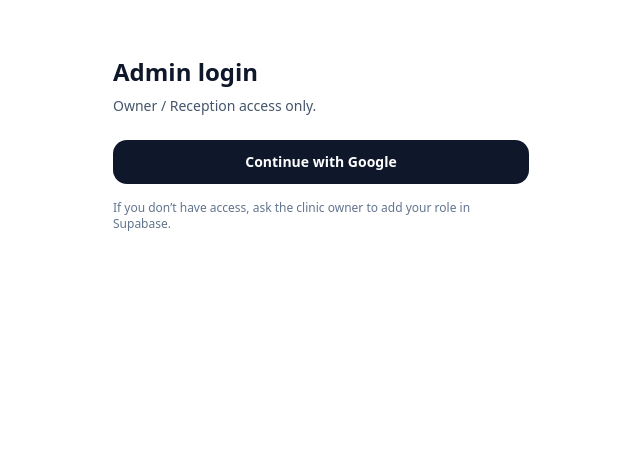
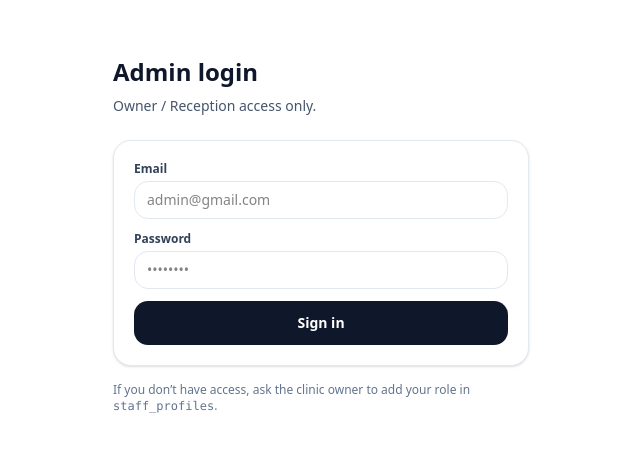
Before and after one commit to A-cube6/clinic-gpt, a Next.js app: page /admin/login in a window 1280 px wide. Shown: the top 452 px of the page, without its empty margins (319-959 px from the left). Built offline with nearby package versions, Linux system fonts and the light colour scheme; no server answers.

Commit message:
login and pswrd page

```diff
--- a/app/admin/login/AdminLoginClient.tsx
+++ b/app/admin/login/AdminLoginClient.tsx
@@ -1,27 +1,36 @@
 "use client";
 
-import { createClient } from "@supabase/supabase-js";
-import { useSearchParams } from "next/navigation";
-
-const supabase = createClient(
-  process.env.NEXT_PUBLIC_SUPABASE_URL!,
-  process.env.NEXT_PUBLIC_SUPABASE_ANON_KEY!
-);
+import React, { useMemo, useState } from "react";
+import { useRouter, useSearchParams } from "next/navigation";
+import { createSupabaseBrowserClient } from "@/lib/supabase/browser";
 
 export default function AdminLoginClient() {
+  const supabase = useMemo(() => createSupabaseBrowserClient(), []);
+  const router = useRouter();
   const sp = useSearchParams();
+
   const nextPath = sp.get("next") || "/admin";
 
-  const signInWithGoogle = async () => {
-    const origin = window.location.origin;
+  const [email, setEmail] = useState("");
+  const [password, setPassword] = useState("");
+  const [msg, setMsg] = useState<string | null>(null);
+  const [loading, setLoading] = useState(false);
 
-    await supabase.auth.signInWithOAuth({
-      provider: "google",
-      options: {
-        // After auth, our /auth/callback handler should redirect to `next`
-        redirectTo: `${origin}/auth/callback?next=${encodeURIComponent(nextPath)}`,
-      },
-    });
+  const signIn = async (e: React.FormEvent) => {
+    e.preventDefault();
+    setLoading(true);
+    setMsg(null);
+
+    const { error } = await supabase.auth.signInWithPassword({ email, password });
+
+    setLoading(false);
+
+    if (error) {
+      setMsg(error.message);
+      return;
+    }
+
+    router.push(nextPath);
   };
 
   return (
@@ -29,15 +38,47 @@ export default function AdminLoginClient() {
       <h1 className="text-2xl font-bold text-slate-900">Admin login</h1>
       <p className="mt-2 text-sm text-slate-600">Owner / Reception access only.</p>
 
-      <button
-        onClick={signInWithGoogle}
-        className="mt-6 w-full rounded-xl bg-slate-900 px-4 py-3 text-sm font-semibold text-white hover:bg-slate-800"
+      <form
+        onSubmit={signIn}
+        className="mt-6 space-y-3 rounded-2xl border border-slate-200 bg-white p-5 shadow-sm"
       >
-        Continue with Google
-      </button>
+        <label className="block">
+          <div className="mb-1 text-xs font-semibold text-slate-700">Email</div>
+          <input
+            type="email"
+            className="w-full rounded-xl border border-slate-200 px-3 py-2 text-sm outline-none focus:ring-2 focus:ring-teal-200"
+            value={email}
+            onChange={(e) => setEmail(e.target.value)}
+            placeholder="admin@gmail.com"
+            required
+          />
+        </label>
+
+        <label className="block">
+          <div className="mb-1 text-xs font-semibold text-slate-700">Password</div>
+          <input
+            type="password"
+            className="w-full rounded-xl border border-slate-200 px-3 py-2 text-sm outline-none focus:ring-2 focus:ring-teal-200"
+            value={password}
+            onChange={(e) => setPassword(e.target.value)}
+            placeholder="••••••••"
+            required
+          />
+        </label>
+
+        <button
+          type="submit"
+          disabled={loading}
+          className="w-full rounded-xl bg-slate-900 px-4 py-3 text-sm font-semibold text-white hover:bg-slate-800 disabled:opacity-60"
+        >
+          {loading ? "Signing in..." : "Sign in"}
+        </button>
+
+        {msg ? <div className="text-sm text-red-600">{msg}</div> : null}
+      </form>
 
       <p className="mt-4 text-xs text-slate-500">
-        If you don’t have access, ask the clinic owner to add your role in Supabase.
+        If you don’t have access, ask the clinic owner to add your role in <code>staff_profiles</code>.
       </p>
     </main>
   );
--- /dev/null
+++ b/app/reset-password/page.tsx
@@ -0,0 +1,84 @@
+"use client";
+
+import { useEffect, useMemo, useState } from "react";
+import { useRouter } from "next/navigation";
+import { createSupabaseBrowserClient } from "@/lib/supabase/browser";
+
+export default function ResetPasswordPage() {
+  const supabase = useMemo(() => createSupabaseBrowserClient(), []);
+  const router = useRouter();
+
+  const [password, setPassword] = useState("");
+  const [msg, setMsg] = useState<string | null>(null);
+  const [ready, setReady] = useState(false);
+  const [loading, setLoading] = useState(false);
+
+  // When user opens the reset link, Supabase puts a recovery session in the URL hash.
+  // The browser client will pick it up automatically.
+  useEffect(() => {
+    // tiny readiness delay so UI doesn't flash
+    setReady(true);
+  }, []);
+
+  const updatePassword = async (e: React.FormEvent) => {
+    e.preventDefault();
+    setLoading(true);
+    setMsg(null);
+
+    const { data: userData } = await supabase.auth.getUser();
+    if (!userData.user) {
+      setLoading(false);
+      setMsg("Reset link is invalid or expired. Please request a new reset email.");
+      return;
+    }
+
+    const { error } = await supabase.auth.updateUser({ password });
+    setLoading(false);
+
+    if (error) {
+      setMsg(error.message);
+      return;
+    }
+
+    setMsg("Password updated successfully. Redirecting to admin login...");
+    setTimeout(() => router.push("/admin/login"), 700);
+  };
+
+  if (!ready) return null;
+
+  return (
+    <main className="mx-auto max-w-md px-4 py-14">
+      <h1 className="text-2xl font-bold text-slate-900">Reset password</h1>
+      <p className="mt-2 text-sm text-slate-600">
+        Enter a new password for your account.
+      </p>
+
+      <form
+        onSubmit={updatePassword}
+        className="mt-6 space-y-3 rounded-2xl border border-slate-200 bg-white p-5 shadow-sm"
+      >
+        <label className="block">
+          <div className="mb-1 text-xs font-semibold text-slate-700">New password</div>
+          <input
+            type="password"
+            className="w-full rounded-xl border border-slate-200 px-3 py-2 text-sm outline-none focus:ring-2 focus:ring-teal-200"
+            value={password}
+            onChange={(e) => setPassword(e.target.value)}
+            placeholder="••••••••"
+            minLength={8}
+            required
+          />
+        </label>
+
+        <button
+          disabled={loading}
+          className="w-full rounded-xl bg-slate-900 px-4 py-3 text-sm font-semibold text-white hover:bg-slate-800 disabled:opacity-60"
+        >
+          {loading ? "Updating..." : "Update password"}
+        </button>
+
+        {msg ? <div className="text-sm text-slate-700">{msg}</div> : null}
+      </form>
+    </main>
+  );
+}
```
